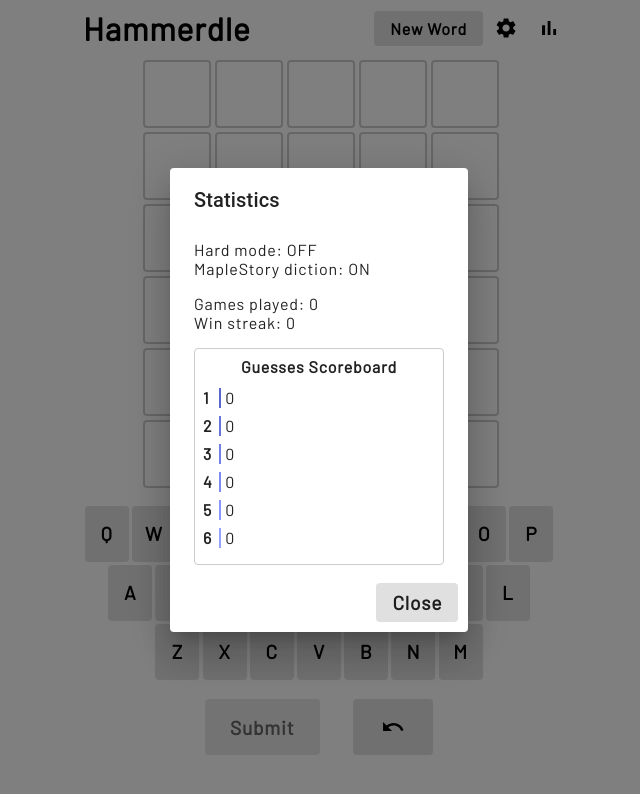
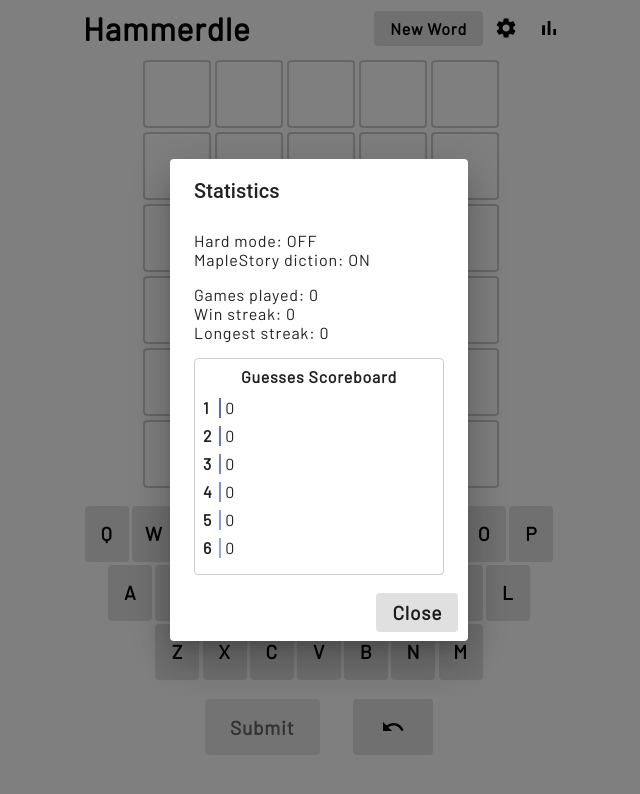
Before and after one commit to Hammerlord/Hammerdle, a React app: page / in a window 1280 px wide. Both pictures are taken after a click on the button 870 px from the left and 28 px from the top of the page. Shown: the top 794 px of the page, without its empty margins (321-961 px from the left). Built offline with nearby package versions, Linux system fonts and the light colour scheme.

Commit message:
Add longest win streak to statistics

```diff
--- a/src/Statistics.tsx
+++ b/src/Statistics.tsx
@@ -37,7 +37,7 @@
 });
 
 const Statistics = () => {
-    const { winStreak, scores, totalGames } = loadStatistics() as StatisticsT;
+    const { winStreak, scores, totalGames, longestStreak } = loadStatistics() as StatisticsT;
 
     const classes = useStyles();
     const getProgressVal = (times: number): number => {
@@ -59,6 +59,7 @@
         <div className={classes.root}>
             <div>Games played: {totalGames}</div>
             <div>Win streak: {winStreak}</div>
+            <div>Longest streak: {longestStreak} </div>
             <div className={classes.scoreboard}>
                 <div className={classes.scoreboardTitle}>Guesses Scoreboard</div>
                 {Object.entries(scores).map(([attempts, times]) => (
--- a/src/constants.ts
+++ b/src/constants.ts
@@ -14,11 +14,13 @@
     winStreak: number;
     scores: { [attempts: string]: number }; // Eg. { 1: 6 }
     totalGames: number;
+    longestStreak: number;
 }
 
 export const DEFAULT_STATISTICS: StatisticsT = {
     winStreak: 0,
     totalGames: 0,
+    longestStreak: 0,
     scores: Array.from({ length: GUESSES }).reduce((acc, _, i) => {
         acc[i + 1] = 0;
         return acc;
--- a/src/utils.ts
+++ b/src/utils.ts
@@ -52,8 +52,7 @@
 };
 
 export const saveNewScore = (score: number) => {
-    const { totalGames, scores, winStreak } = loadStatistics();
-    console.log("saving score", score);
+    const { totalGames, scores, winStreak, longestStreak } = loadStatistics();
     saveStatistics({
         totalGames: totalGames + 1,
         scores: {
@@ -61,15 +60,17 @@
             [score]: scores[score] + 1,
         },
         winStreak: winStreak + 1,
+        longestStreak: Math.max(winStreak + 1, longestStreak),
     });
 };
 
 export const saveLoss = () => {
-    const { totalGames, scores } = loadStatistics();
+    const { totalGames, scores, longestStreak } = loadStatistics();
     saveStatistics({
         totalGames: totalGames + 1,
         scores,
         winStreak: 0,
+        longestStreak,
     });
 };
 
```
